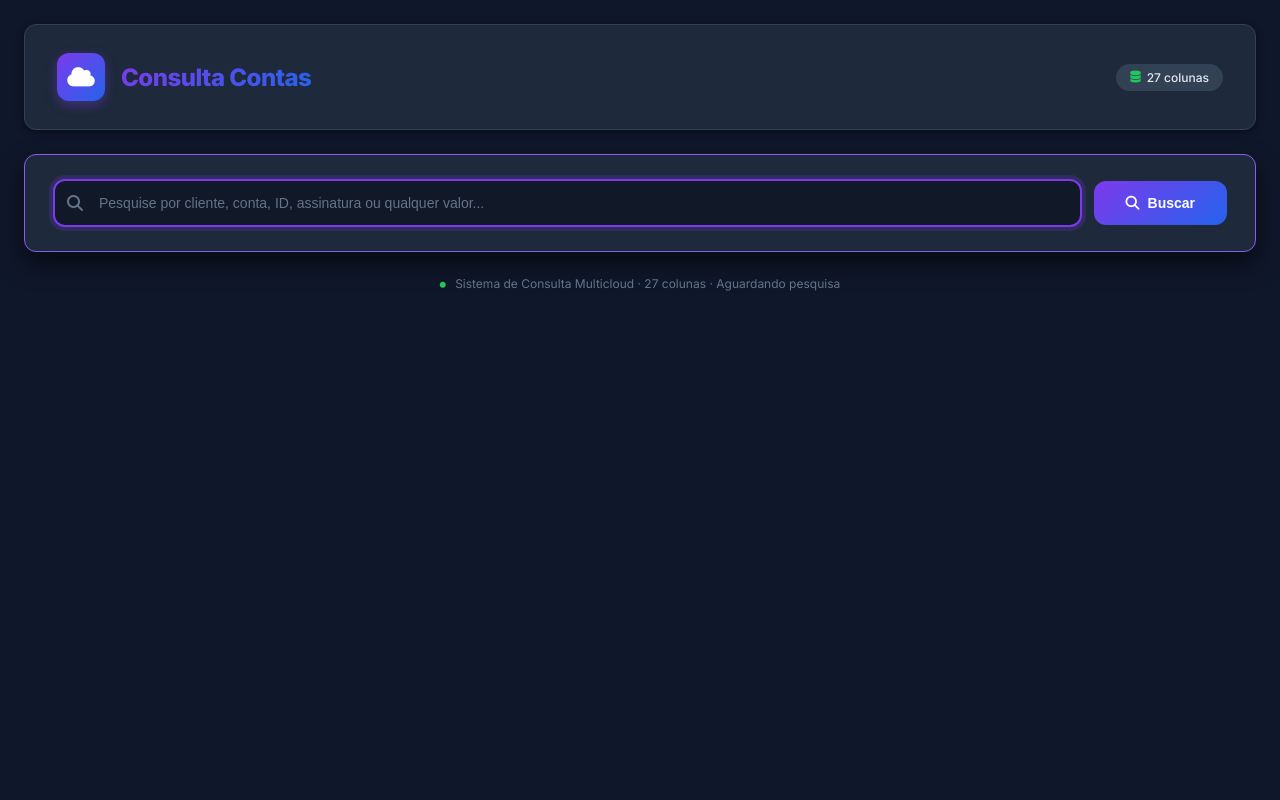
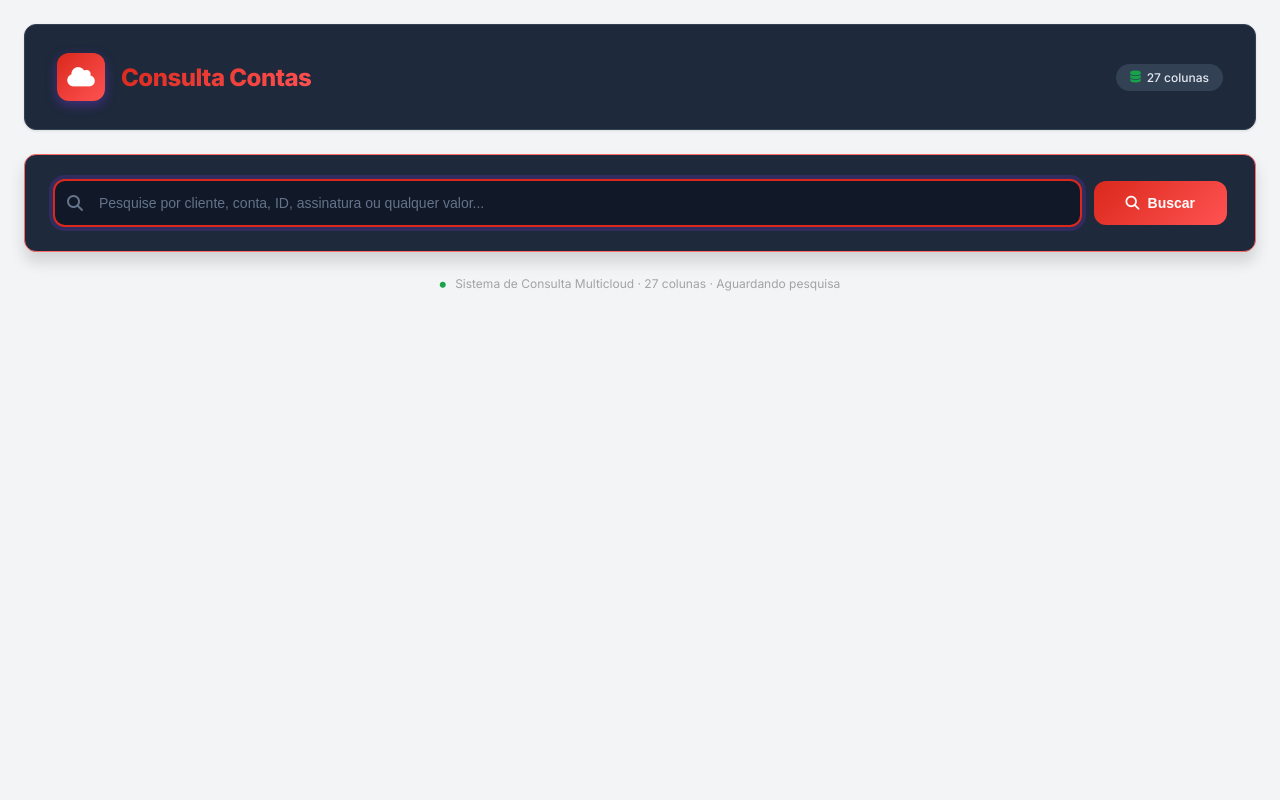
Before and after one commit to edsilva787878/base, a Flask app: page / in a window 1280 px wide. Run offline with Flask 3, Linux system fonts and the light colour scheme.

Commit message:
alterado o tema para paleta de cores Claro Empresas

```diff
--- a/templates/index.html
+++ b/templates/index.html
@@ -12,31 +12,36 @@
 
     <style>
 :root {
-    --primary: #7c3aed;
-    --primary-dark: #6d28d9;
-    --primary-light: #8b5cf6;
-    --primary-gradient: linear-gradient(135deg, #7c3aed 0%, #2563eb 100%);
+    --primary: #DA291C;
+    --primary-dark: #B71C1C;
+    --primary-light: #FF6B6B;
 
-    --success: #22c55e;
+    --primary-gradient: linear-gradient(
+        135deg,
+        #DA291C 0%,
+        #FF5252 100%
+    );
+
+    --success: #16a34a;
     --warning: #f59e0b;
-    --danger: #ef4444;
+    --danger: #dc2626;
 
-    --gray-50: #0f172a;
-    --gray-100: #1e293b;
-    --gray-200: #334155;
-    --gray-300: #475569;
-    --gray-400: #64748b;
-    --gray-500: #94a3b8;
-    --gray-600: #cbd5e1;
-    --gray-700: #e2e8f0;
-    --gray-800: #f8fafc;
-    --gray-900: #ffffff;
+    --gray-50: #ffffff;
+    --gray-100: #f5f5f5;
+    --gray-200: #e5e5e5;
+    --gray-300: #d4d4d4;
+    --gray-400: #a3a3a3;
+    --gray-500: #737373;
+    --gray-600: #525252;
+    --gray-700: #404040;
+    --gray-800: #262626;
+    --gray-900: #171717;
 
-    --shadow-sm: 0 1px 2px rgba(0,0,0,.35);
-    --shadow: 0 2px 8px rgba(0,0,0,.45);
-    --shadow-md: 0 8px 16px rgba(0,0,0,.45);
-    --shadow-lg: 0 12px 24px rgba(0,0,0,.55);
-    --shadow-xl: 0 20px 40px rgba(0,0,0,.65);
+    --shadow-sm: 0 1px 2px rgba(0,0,0,.05);
+    --shadow: 0 1px 3px rgba(0,0,0,.10);
+    --shadow-md: 0 4px 6px rgba(0,0,0,.12);
+    --shadow-lg: 0 10px 15px rgba(0,0,0,.14);
+    --shadow-xl: 0 20px 25px rgba(0,0,0,.18);
 
     --radius: 12px;
 }
@@ -48,9 +53,9 @@
 }
 
 body {
-    background: #0f172a;
+    background: #f3f4f6;
     font-family: 'Inter', -apple-system, BlinkMacSystemFont, sans-serif;
-    color: #e2e8f0;
+    color: var(--gray-800);
     padding: 24px;
     min-height: 100vh;
 }
```
